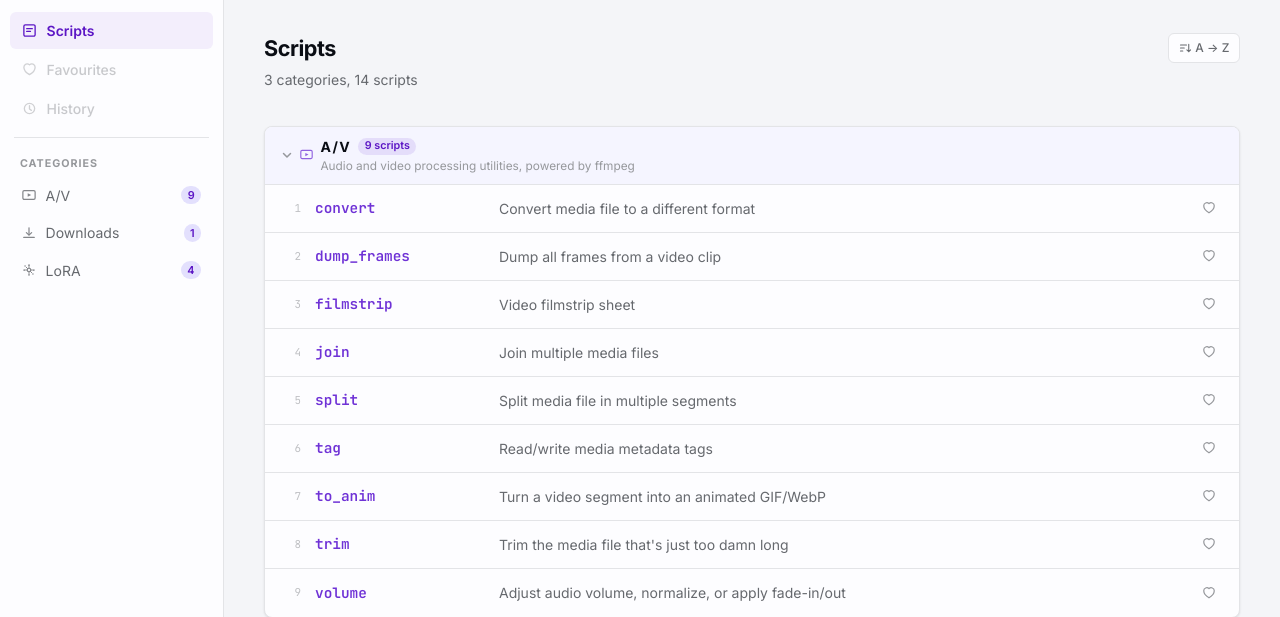
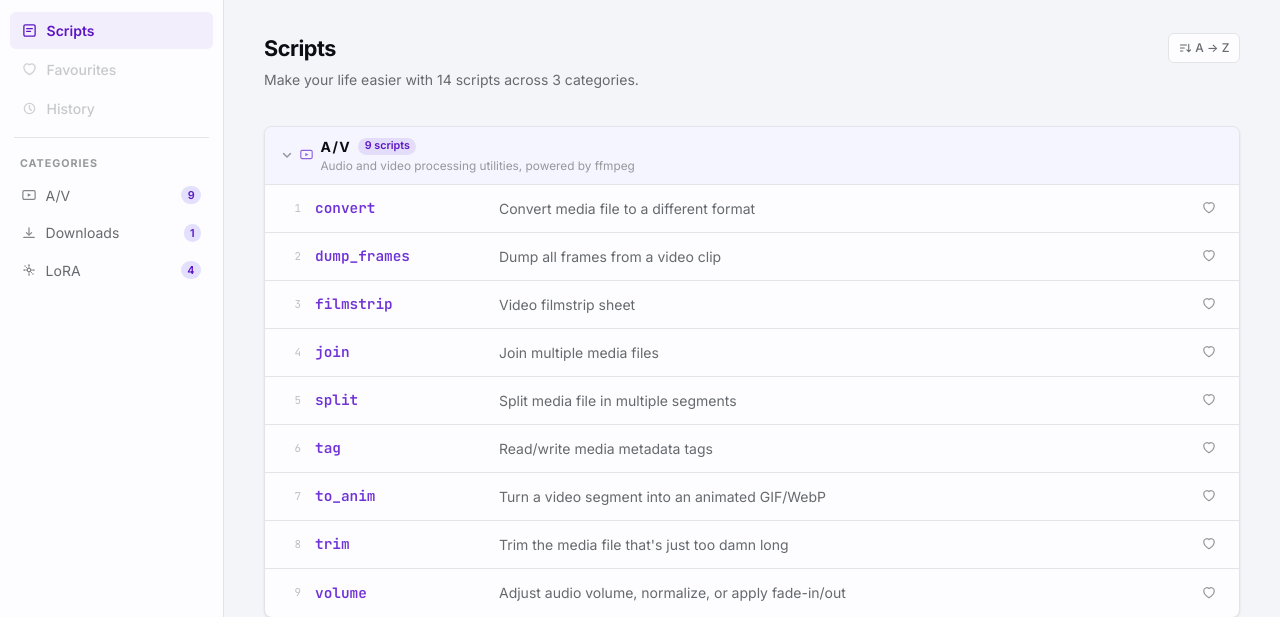
Before and after one commit to ayy-em/scriptorium, a FastAPI app: page / in a window 1280 px wide. Shown: the part 52-669 px from the top of the page. Run offline with FastAPI, Linux system fonts and the light colour scheme; some libraries are stand-ins or nearby versions.

Commit message:
copywriting

```diff
--- a/webapp/templates/index.html
+++ b/webapp/templates/index.html
@@ -18,7 +18,7 @@
       A → Z
     </button>
   </div>
-  <p class="page-subtitle">{{ themes | length }} categories, {{ total_scripts }} scripts</p>
+  <p class="page-subtitle">Make your life easier with {{ total_scripts }} scripts across {{ themes | length }} categories.</p>
 
   <div class="script-list">
     {% for theme, scripts in themes.items() %}
```
